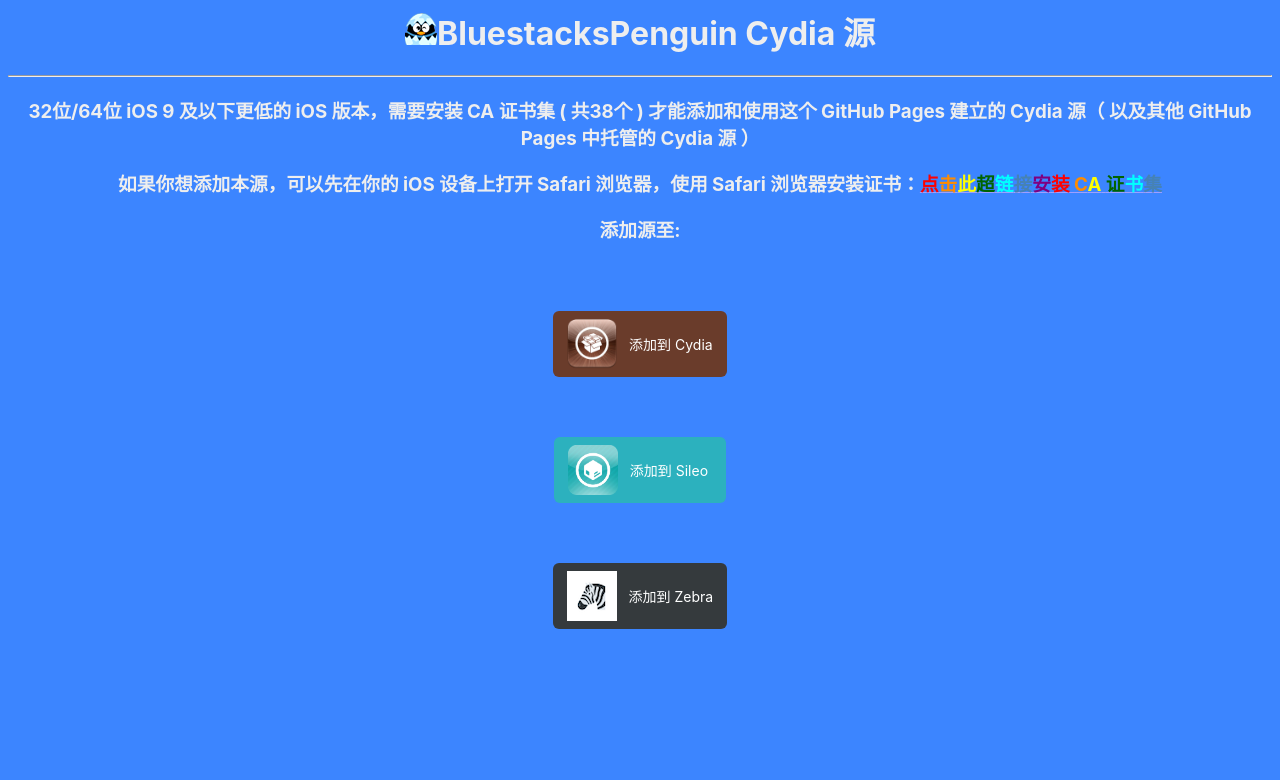
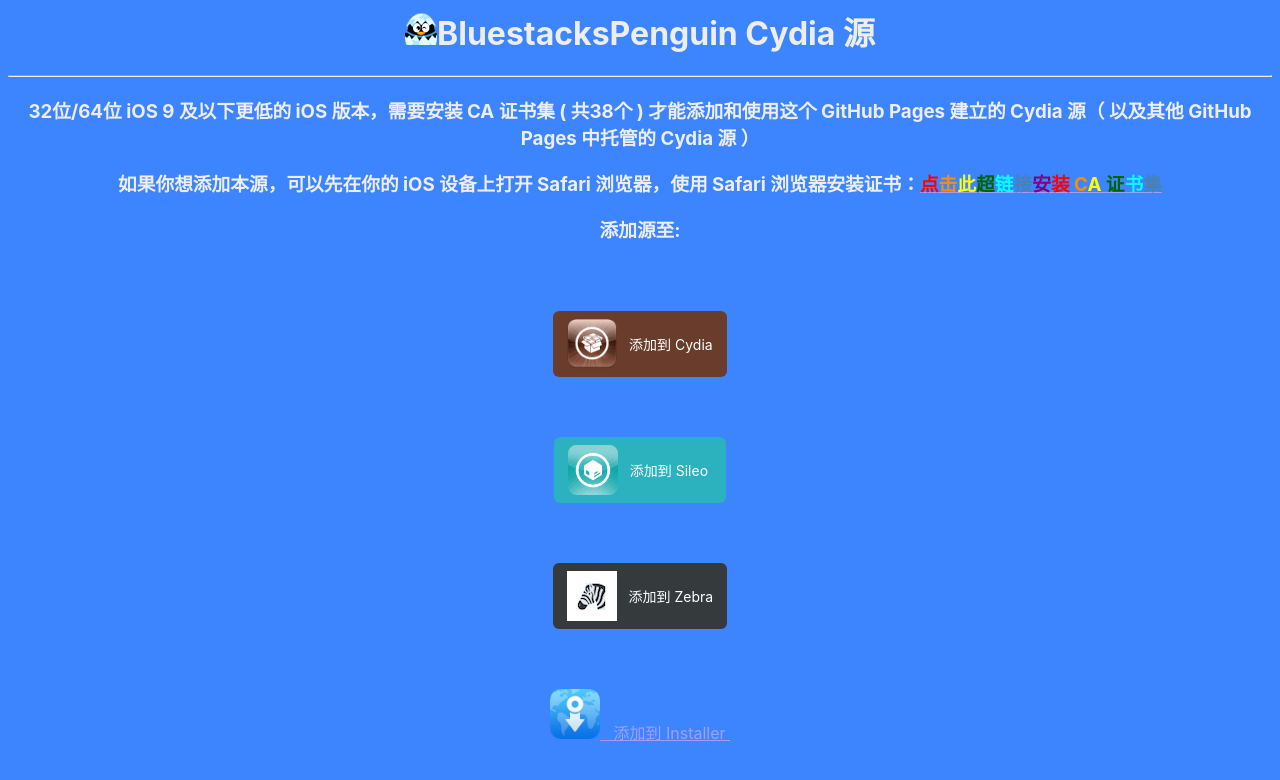
Before and after one commit to BluestacksPenguin/BluestacksPenguin.github.io, a plain HTML site: page repo/index.html in a window 1280 px wide. Drawn offline with Linux system fonts and the light colour scheme.

Commit message:
Update index.html

```diff
--- a/repo/index.html
+++ b/repo/index.html
@@ -32,6 +32,13 @@
     <a href="zbra://sources/add/https://BluestacksPenguin.github.io/repo/" class="btn3">
       <img src="zebra.png" alt="Zebra">&nbsp;&nbsp;&nbsp;添加到 Zebra
     </a>
+        <br/>
+        <br/>
+        <br/>
+        <br/>
+    <a href="Installer://source/https://BluestacksPenguin.github.io/repo/" class="btn4">
+      <img src="Installer.png"  width="50" height="50" alt="Installer">&nbsp;&nbsp;&nbsp;添加到 Installer&nbsp;
+    </a>
         </p>
       </div>
       </div>
```
